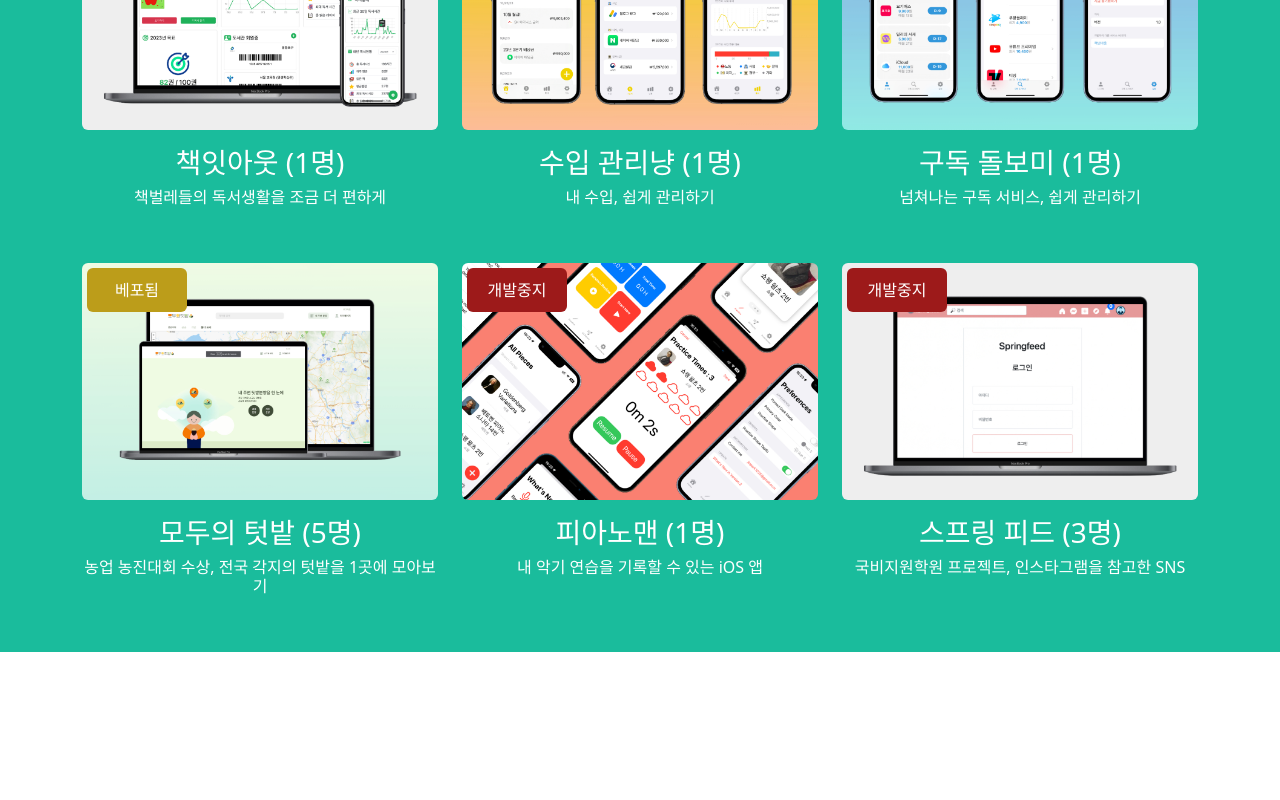
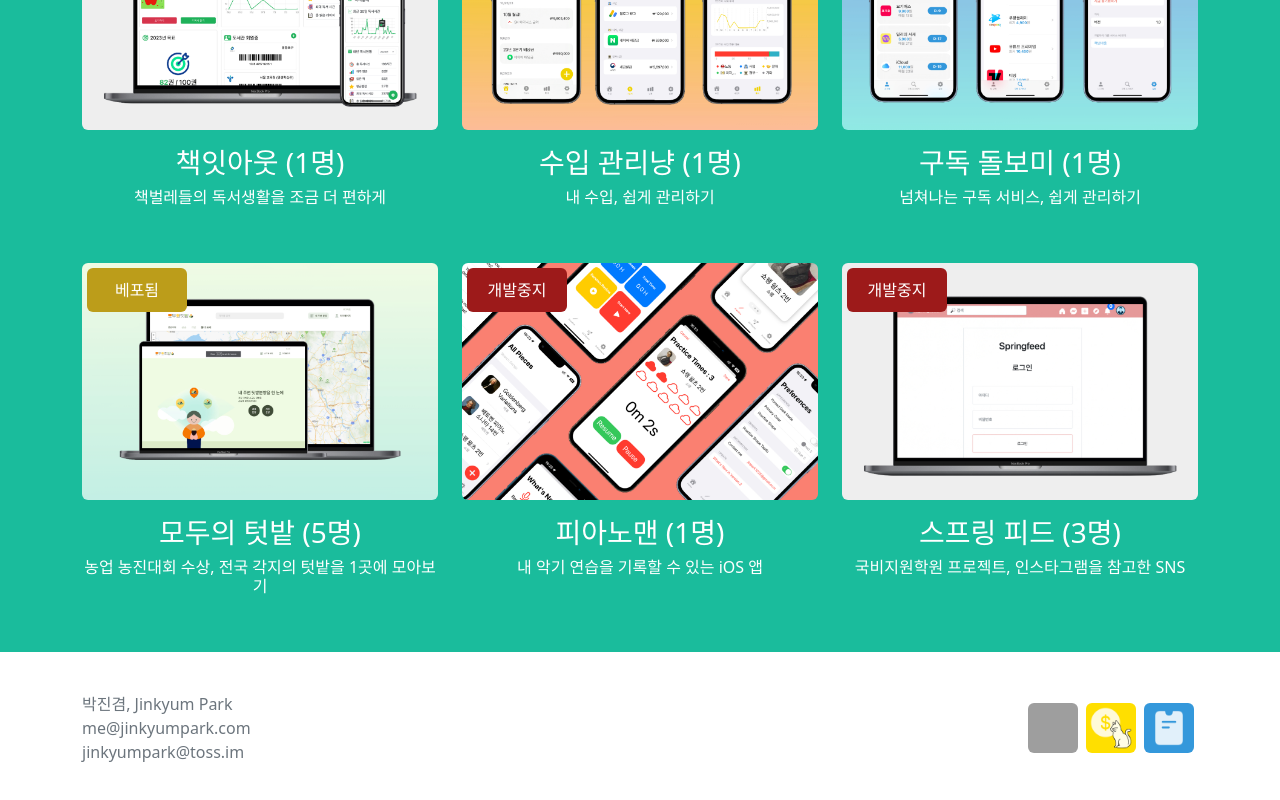
Before and after one commit to jinkyumpark/jinkyumpark, a React (Create React App) app: page / in a window 1280 px wide. Shown: the part 934-1734 px from the top of the page. Before the commit the page ends 1586 px from the top, so only its background shows below. Built offline with nearby package versions, Linux system fonts and the light colour scheme; grey boxes are pictures that could not be loaded.

Commit message:
add Footer

```diff
--- a/src/App.js
+++ b/src/App.js
@@ -2,6 +2,7 @@ import { Routes, Route } from 'react-router-dom'
 import './common.css'
 
 import Topnav from './common/Topnav'
+
 import Main from './route/Main'
 import PortfolioDetail from './route/PortfolioDetail'
 import TechnologyDetail from './route/TechnologyDetail'
@@ -15,7 +16,6 @@ import ProductDetailKorean from './product/ProductDetailKorean';
 import purrfitTrackerKorean from './data/portfolio/purrfitCat/PurrfitTrackerKorean';
 import purrfitTrackerEnglish from './data/portfolio/purrfitCat/PurrfitTrackerEnglish';
 import ProductDetailEnglish from './product/ProductDetailEnglish';
-import PrivacyPolicy from './data/privacyPolicy'
 import purrfitTrackerPrivacyKorean from './data/portfolio/purrfitCat/PurrfitTrackerPrivacyKorean';
 import purrfitTrackerPrivacyEnglish from './data/portfolio/purrfitCat/PurrfitTrackerPrivacyEnglish';
 import ProductPrivacyEnglish from './product/privacy/ProductPrivacyEnglish';
--- /dev/null
+++ b/src/common/Footer.tsx
@@ -0,0 +1,41 @@
+import React from 'react'
+import Container from 'react-bootstrap/Container'
+import styled from 'styled-components';
+import WebsiteIcon from '../data/websiteIcon';
+
+const Footer = () => {
+    return (
+        <Container className='w-100'>
+            <footer className="d-flex justify-content-between align-items-center py-3 my-4">
+                <div className="col-6 col-md-4 d-flex align-items-start flex-column">
+                    <span className="text-muted">박진겸, Jinkyum Park</span>
+                    <a className="text-muted text-decoration-none" href="mailto:me@jinkyumpark.com">me@jinkyumpark.com</a>
+                    <a className="text-muted text-decoration-none" href="mailto:jinkyumpark@toss.im">jinkyumpark@toss.im</a>
+                </div>
+
+                <div className="d-flex justify-content-end col-6 col-md-4">
+                    <a className="text-muted ms-1 me-1 hover-effect" href="https://booksitout.com" target='_blank' rel="noreferrer">
+                        <Image src={WebsiteIcon.booksitout} alt='' />
+                    </a>
+
+                    <a className="text-muted ms-1 me-1 hover-effect" href="https://apps.apple.com/app/purrfit-tracker/id6458539987" target='_blank' rel="noreferrer">
+                        <Image src={WebsiteIcon.purrfitTracker} alt='' />
+                    </a>
+
+                    <a className="text-muted ms-1 me-1 hover-effect" href="https://apps.apple.com/app/%EA%B5%AC%EB%8F%85-%EB%8F%8C%EB%B3%B4%EB%AF%B8/id6451234943" target='_blank' rel="noreferrer">
+                        <Image src={WebsiteIcon.substrackIcon} alt='' />
+                    </a>
+                </div>
+            </footer>
+        </Container>
+    )
+}
+
+export default Footer
+
+const Image = styled.img.attrs({
+    className: `img-fluid rounded`,
+})`
+	width: 50px;
+	height: 50px;
+`
--- a/src/data/websiteIcon.ts
+++ b/src/data/websiteIcon.ts
@@ -7,6 +7,8 @@ import generalLink from '../images/icons/link.png'
 
 import booksitoutIcon from '../images/icons/booksitout.png'
 import boldPeopleIcon from '../images/icons/boldPeople.png'
+import purrfitTrackerIcon from '../images/icons/purrfitTracker.png'
+import substrackIcon from '../images/icons/substrack.png'
 
 const WebsiteIcon = {
 	github: githubIcon,
@@ -18,6 +20,8 @@ const WebsiteIcon = {
 
 	booksitout: booksitoutIcon,
 	boldPeople: boldPeopleIcon,
+	purrfitTracker: purrfitTrackerIcon,
+	substrackIcon: substrackIcon,
 }
 
 export default WebsiteIcon
--- a/src/route/Main.js
+++ b/src/route/Main.js
@@ -4,13 +4,15 @@ import PortfolioSection from '../main/PortfolioSection'
 import { profile } from '../data/profile'
 import { channels } from '../data/channels'
 import PortfolioData from '../data/portfolioData'
-
+import Footer from '../common/Footer'
 
 const Main = () => {
 	return (
 		<>
 			<IntroductionSection introduction={profile} websites={channels} />
 			<PortfolioSection portfolios={PortfolioData} />
+
+			<Footer/>
 		</>
 	)
 }
```
